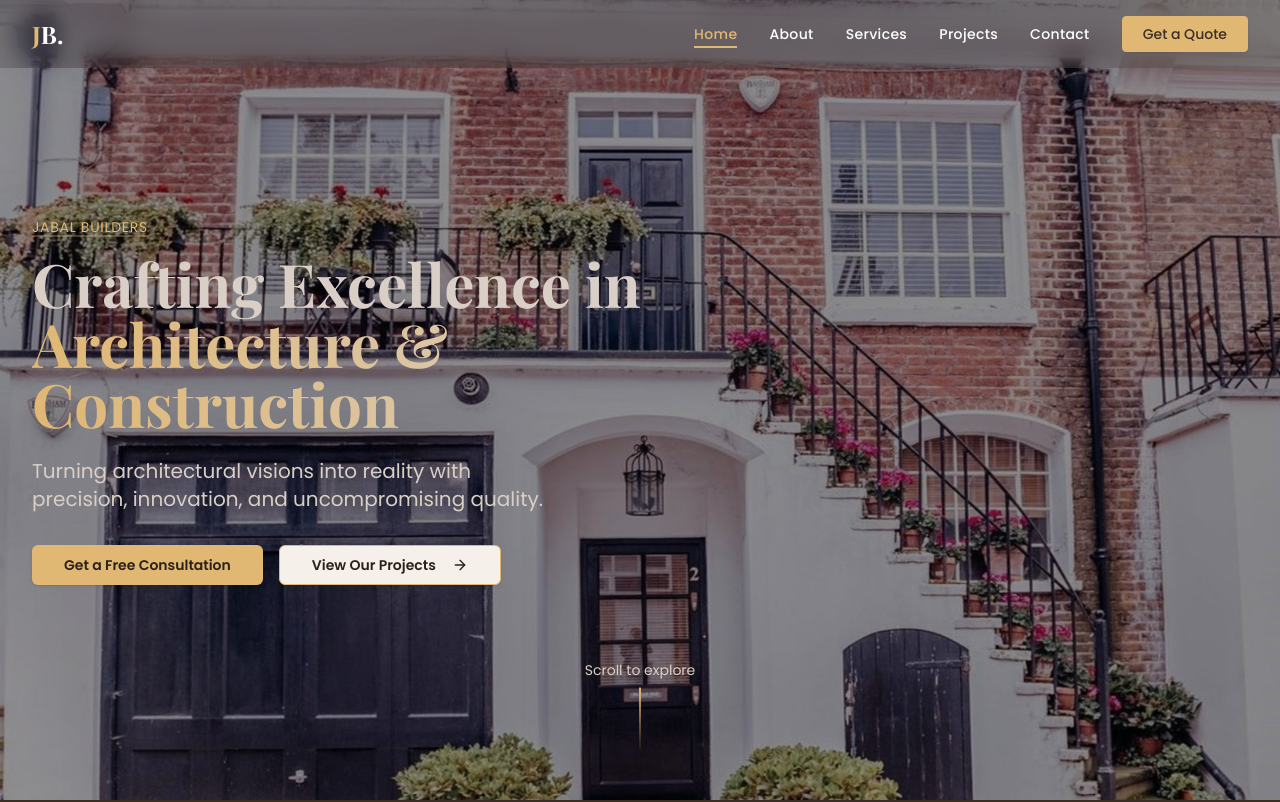
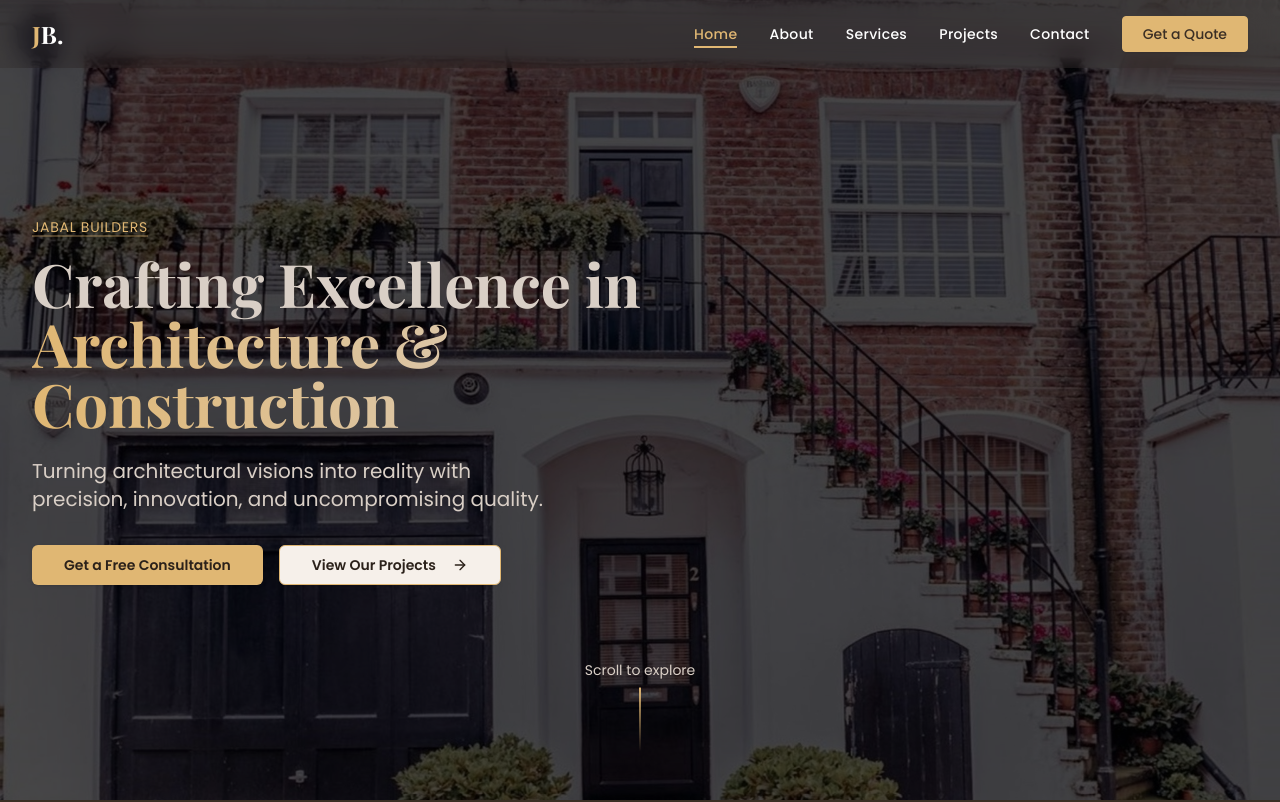
Before and after one commit to alimalikali/jabal-builders-rebuilds, a Next.js app: page / in a window 1280 px wide. Shown: the top 802 px of the page. Built offline with nearby package versions, Linux system fonts and the light colour scheme.

Commit message:
fixes:bg blur of heros section changed from 40 to 70

```diff
--- a/src/app/contact/page.tsx
+++ b/src/app/contact/page.tsx
@@ -5,8 +5,11 @@ import ContactHero from '@/components/contact/ContactHero';
 import ContactForm from '@/components/contact/ContactForm';
 import ContactInfo from '@/components/contact/ContactInfo';
 import ContactMap from '@/components/contact/ContactMap';
+import useScrollAnimation from '@/components/ui/useScrollAnimation';
+
 
 const Contact = () => {
+  useScrollAnimation();
   const [formData, setFormData] = useState({
     name: '',
     email: '',
--- a/src/components/about/AboutHero.tsx
+++ b/src/components/about/AboutHero.tsx
@@ -7,7 +7,7 @@ const AboutHero = () => {
     <>
       <section className="relative pt-32 pb-20 md:pt-40 md:pb-28">
         <div className="absolute inset-0 z-0">
-          <div className="absolute inset-0 bg-jabal/40 z-10"></div>
+          <div className="absolute inset-0 bg-jabal/70 z-10"></div>
           <Image
             width={1770}
             height={1080}
--- a/src/components/contact/ContactHero.tsx
+++ b/src/components/contact/ContactHero.tsx
@@ -6,7 +6,7 @@ const ContactHero = () => {
   return (
     <section className="relative pt-32 pb-20 md:pt-40 md:pb-28">
       <div className="absolute inset-0 z-0">
-        <div className="absolute inset-0 bg-jabal/40 z-10"></div>
+        <div className="absolute inset-0 bg-jabal/70 z-10"></div>
         <Image
           width={1770}
           height={1080}
--- a/src/components/home/Hero.tsx
+++ b/src/components/home/Hero.tsx
@@ -38,7 +38,7 @@ const Hero = () => {
       {/* Background Image with Overlay */}
 
       <div className="absolute inset-0 z-0">
-        <div className="absolute inset-0 bg-black/40 backdrop-brightness-70 z-10"></div>
+        <div className="absolute inset-0 bg-black/70 backdrop-brightness-70 z-10"></div>
 
         {heroImages.map((image, index) => (
           <div
--- a/src/components/projects/ProjectsHero.tsx
+++ b/src/components/projects/ProjectsHero.tsx
@@ -1,14 +1,16 @@
 // components/projects/ProjectsHero.tsx
 import React from 'react';
 import Image from 'next/image';
+import useScrollAnimation from '../ui/useScrollAnimation';
 
 const ProjectsHero = () => {
+  useScrollAnimation();
   return (
     <section className="relative pt-32 pb-20 md:pt-40 md:pb-28">
       <div className="absolute inset-0 z-0">
-        <div className="absolute inset-0 bg-jabal/90 z-10"></div>
+        <div className="absolute inset-0 bg-jabal/70 z-10"></div>
         <Image
-          src="https://images.unsplash.com/photo-1487252665478-49b61b47f302?ixlib=rb-1.2.1"
+          src="/assets/images/banners/banner-3.jpg"
           alt="Jabal Projects"
           width={1000}
           height={1000}
--- a/src/components/services/ServiceHero.tsx
+++ b/src/components/services/ServiceHero.tsx
@@ -6,7 +6,7 @@ const ServiceHero = () => {
   return (
     <section className="relative pt-32 pb-20 md:pt-40 md:pb-28">
       <div className="absolute inset-0 z-0">
-        <div className="absolute inset-0 bg-jabal/40 z-10"></div>
+        <div className="absolute inset-0 bg-jabal/70 z-10"></div>
         <Image
           width={1000}
           height={1000}
--- a/src/data/projects-data.js
+++ b/src/data/projects-data.js
@@ -5,7 +5,7 @@ export const projectsData = [
       category: 'Residential',
       location: 'New City, CA',
       year: '2023',
-      image: 'https://images.unsplash.com/photo-1494891848038-7bd202a2afeb?ixlib=rb-4.0.3'
+      image: '/assets/images/hero/hero-banner-1.jpg'
     },
     {
       id: 2,
@@ -13,7 +13,7 @@ export const projectsData = [
       category: 'Commercial',
       location: 'Downtown Financial District',
       year: '2022',
-      image: 'https://images.unsplash.com/photo-1487958449943-2429e8be8625?ixlib=rb-4.0.3'
+      image: '/assets/images/hero/hero-banner-2.jpg'
     },
     {
       id: 3,
@@ -21,7 +21,7 @@ export const projectsData = [
       category: 'Residential',
       location: 'Coastal Heights',
       year: '2021',
-      image: 'https://images.unsplash.com/photo-1487252665478-49b61b47f302?ixlib=rb-4.0.3'
+      image: '/assets/images/hero/hero-banner-3.jpg'
     },
     {
       id: 4,
@@ -29,7 +29,7 @@ export const projectsData = [
       category: 'Hospitality',
       location: 'City Center',
       year: '2022',
-      image: 'https://images.unsplash.com/photo-1433086966358-54859d0ed716?ixlib=rb-4.0.3'
+      image: '/assets/images/hero/hero-banner-4.jpg'
     },
     {
       id: 5,
@@ -37,7 +37,7 @@ export const projectsData = [
       category: 'Commercial',
       location: 'East End District',
       year: '2020',
-      image: 'https://images.unsplash.com/photo-1487887235947-a955ef187fcc?ixlib=rb-4.0.3'
+      image: '/assets/images/hero/hero-banner-5.jpg'
     },
     {
       id: 6,
@@ -45,7 +45,7 @@ export const projectsData = [
       category: 'Commercial',
       location: 'Tech Park',
       year: '2023',
-      image: 'https://images.unsplash.com/photo-1494891848038-7bd202a2afeb?ixlib=rb-4.0.3'
+      image: '/assets/images/hero/hero-banner-1.jpg'
     },
     {
       id: 7,
@@ -53,7 +53,7 @@ export const projectsData = [
       category: 'Residential',
       location: 'Harbor Bay',
       year: '2021',
-      image: 'https://images.unsplash.com/photo-1487958449943-2429e8be8625?ixlib=rb-4.0.3'
+      image: '/assets/images/hero/hero-banner-2.jpg'
     },
     {
       id: 8,
@@ -61,6 +61,6 @@ export const projectsData = [
       category: 'Hospitality',
       location: 'Arts District',
       year: '2022',
-      image: 'https://images.unsplash.com/photo-1487252665478-49b61b47f302?ixlib=rb-4.0.3'
+      image: '/assets/images/hero/hero-banner-3.jpg'
     }
   ];
```
